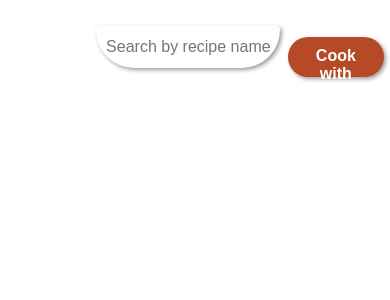
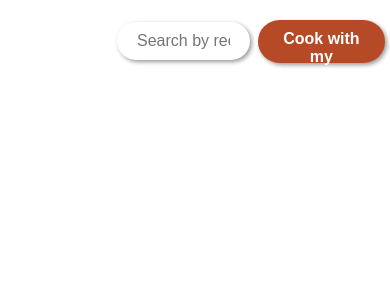
Before and after one commit to aleixcaasas/Improvised_chef, a React (Create React App) app in the folder react-app/: page /components/searchbar in a window 390 px wide. Shown: the top 300 px of the page. Built offline with nearby package versions, Linux system fonts and the light colour scheme.

Commit message:
primera versio searchBar responsive

```diff
--- a/react-app/src/components/searchBar/SearchBar.css
+++ b/react-app/src/components/searchBar/SearchBar.css
@@ -1,34 +1,39 @@
+
+
 .searchBar-div {
   display: flex;
   flex-direction: row;
-  justify-content: center;
+  justify-content: space-between;
   align-items: center;
   position: fixed;
-  top: 2%;
   left: 30%;
   width: 70%;
 }
 
-.searchBar {
+.searchBar1 {
   width: 60%;
   max-width: 60%;
-  height: 100%;
-  border-radius: 50px;
+  border-radius: 25px !important;
   box-shadow: 2px 2px 4px rgba(0, 0, 0, 0.4);
   margin-right: 3%;
   padding: 10px 20px;
   border: solid 1px rgba(0, 0, 0, 0.514);
   font-size: 1em;
   outline: none;
+  color: inherit;
+	border-top-right-radius: 25px;
+	border-top-left-radius: 25px;
+	border: none;
+  text-align: left;
+
 }
 
-.CookButton{
-  width: 35%;
+.CookButton {
+  width: 60%;
+  height: 43px;
   box-shadow: 2px 2px 4px rgba(0, 0, 0, 0.4);
   padding: 10px 20px;
-  border: solid 1px rgba(0, 0, 0, 0.514);
-  margin-right: 10%;
-  justify-content: center;
+  margin-right: 2%;
   display: block;
   color: #fff;
   background-color: var(--red);
@@ -39,9 +44,44 @@
   cursor: pointer;
   font-size: 1em;
   font-weight: bold;
+  top: 1%;
+  margin-bottom: 18px;
 }
 
-.CookButton:hover{
+.CookButton:hover {
   background: rgb(102, 24, 24);
+}
+
+
+@media only screen and (max-width: 768px) {
 
 }
+
+
+@media only screen and (max-width: 360px) {
+
+  .searchBar-div {
+    display: flex;
+    flex-direction: column;
+    left: 2%;
+    width: 100%;
+    text-align: left;
+  }
+
+  .searchBar1.placeholder {
+
+  }
+
+  .searchBar1{
+    order: 1;
+    width: 100%;
+    padding: 12px  68px;
+
+  }
+
+  .CookButton{
+    order: 0;
+    width: 80%;
+  }
+
+}
--- a/react-app/src/components/searchBar/SearchBar.js
+++ b/react-app/src/components/searchBar/SearchBar.js
@@ -42,7 +42,7 @@ export default function SearchBar() {
     return (
         <div className="searchBar-div">
             <input
-                className="searchBar"
+                className="searchBar1"
                 //value={cercador}
                 placeholder={"Search by recipe name"}
             //onChange={handleChange}
```
Also changed, not shown: 2 other files (tests, documents, lock files or other folders). Lines whose indentation alone changed are shown as unchanged.
